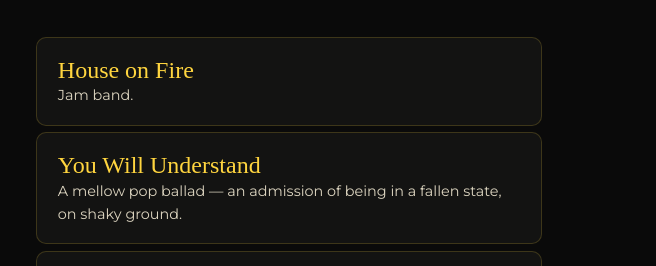
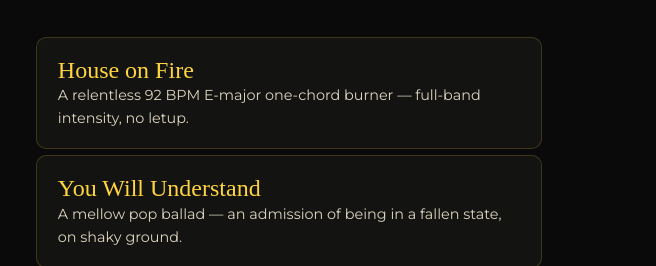
Before and after one commit to BellowingMeadows/BellowingMeadows.github.io, a plain HTML site: page index.html in a window 1280 px wide. Shown: the part 1004-1270 px from the top of the page, 624-1280 px from the left. Drawn offline with Linux system fonts and the light colour scheme; a web font is replaced by a local one.

Commit message:
House on Fire: deeper tagline from musical analysis

```diff
--- a/index.html
+++ b/index.html
@@ -57,7 +57,7 @@
           <li>
             <a href="https://open.spotify.com/track/6L8F1Jg9gla7DHxWjtOdxv" target="_blank" rel="noopener">
               <span class="track-name">House on Fire</span>
-              <span class="track-desc">Jam band.</span>
+              <span class="track-desc">A relentless 92 BPM E-major one-chord burner — full-band intensity, no letup.</span>
             </a>
           </li>
           <li>
```
